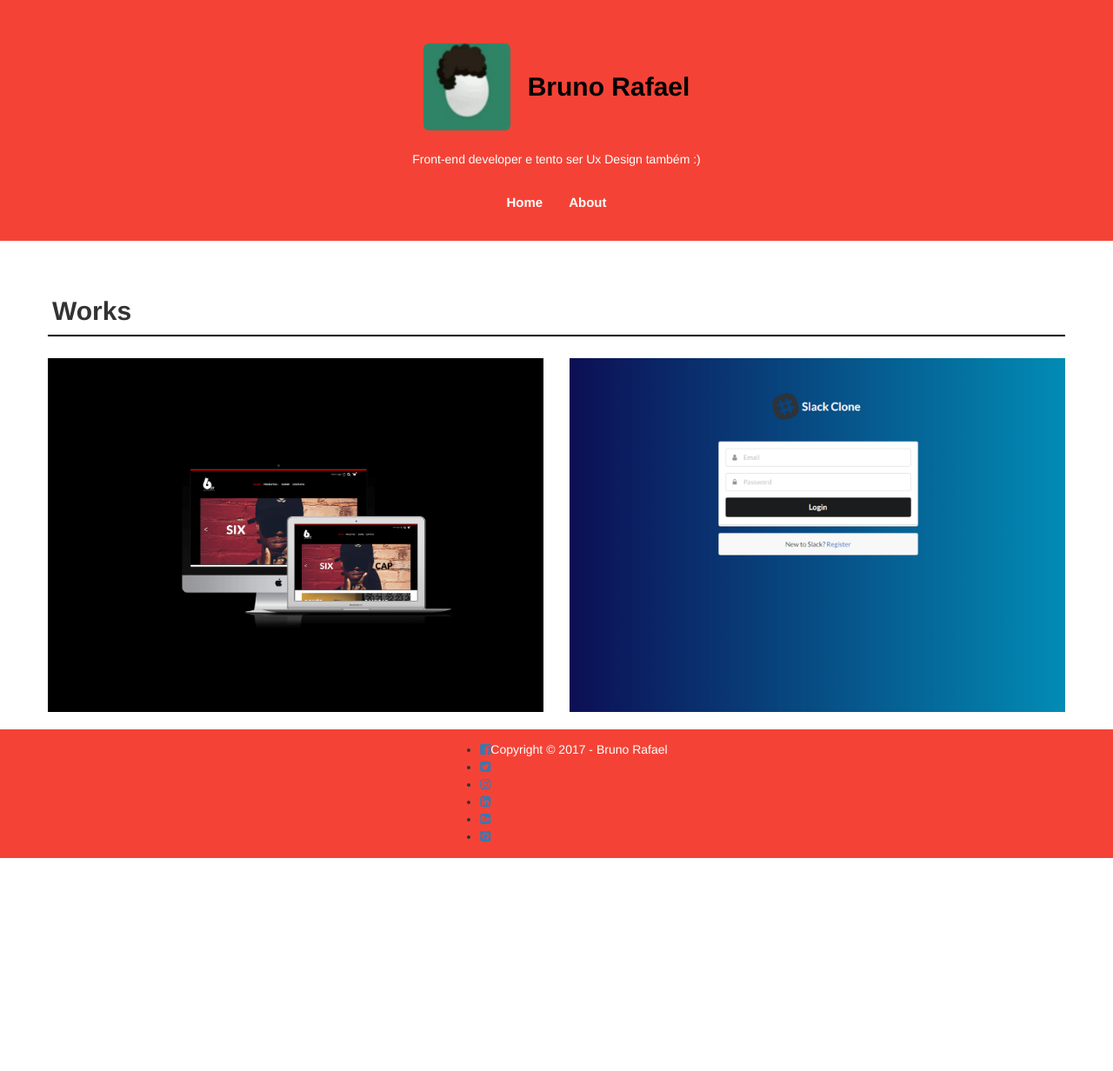
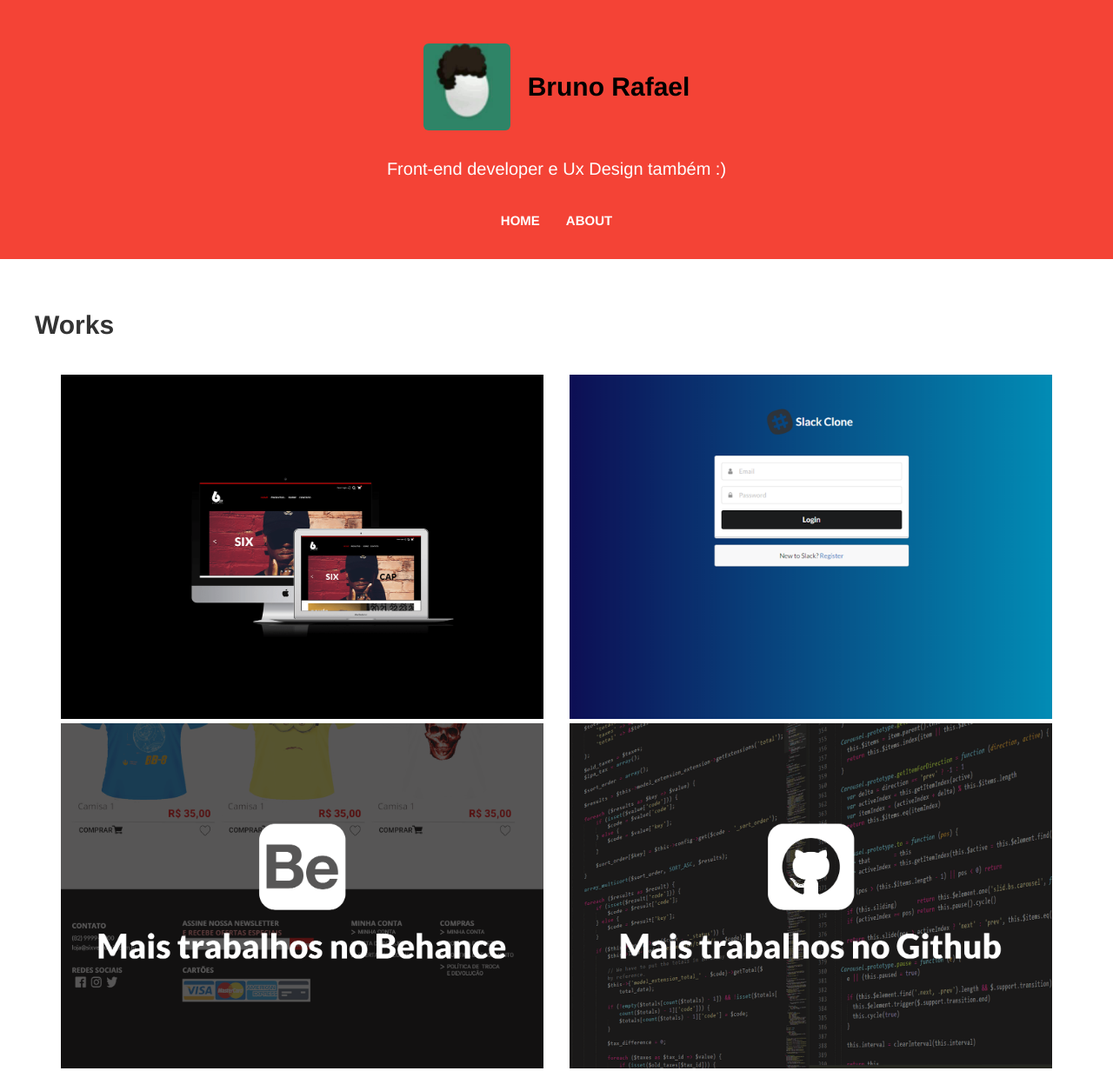
Before and after one commit to brunorafael8/brunorafael8.github.io, a website: page src/index.html in a window 1280 px wide. Shown: the top 1232 px of the page at 87% size. Before the commit the page ends 987 px from the top, so only its background shows below. Drawn offline with Linux system fonts and the light colour scheme.

Commit message:
index edit

```diff
--- a/src/index.html
+++ b/src/index.html
@@ -28,34 +28,42 @@
         <div class="header__img img-rounded"></div>
         <h1 class="header__title">Bruno Rafael</h1>
         </a>
-        <p class="header__text">Front-end developer e tento ser Ux Design também :)</p>
+        <p class="header__text">Front-end developer e Ux Design também :)</p>
     </header>
     <nav id="nav" class="container-fluid">
         <ul class="nav__list">
-            <li class="nav__list__item"><a href="/">Home</a></li>
-            <li class="nav__list__item"><a href="/about.html">About</a></li>
+            <li class="nav__list__item"><a href="/">HOME</a></li>
+            <li class="nav__list__item"><a href="/about.html">ABOUT</a></li>
         </ul>
     </nav>
-    <section id="works" class="container">
+    <section id="works" class="container-fluid">
         <h2 class="works__title">Works</h2>
-        <div class="row">
-            <div class="works__itens col-xs-12 col-md-6">
-                <a href="./six.html"><img src="./img/six.png" class="img-responsive" alt="Responsive image"></a>
-            </div>
-            <div class="works__itens col-xs-12 col-md-6">
-                <a href="./slack.html"><img src="./img/slack.png" class="img-responsive" alt="Responsive image"></a>
+        <div class="container">
+            <div class="row">
+                <div class="works__itens col-xs-12 col-md-6">
+                    <a href="https://www.behance.net/gallery/52920437/Six-Vestuario" target="_blank" rel="noopener"><img src="./img/six.png" class="img-responsive" alt="Responsive image"></a>
+                </div>
+                <div class="works__itens col-xs-12 col-md-6">
+                    <a href="https://github.com/brunorafael8/Slack-Clone" target="_blank" rel="noopener"><img src="./img/slack.png" class="img-responsive" alt="Responsive image"></a>
+                </div>
+                <div class="works__itens col-xs-12 col-md-6">
+                    <a href="https://www.behance.net/brunorafael8" target="_blank" rel="noopener"><img src="./img/be.png" class="img-responsive" alt="Responsive image"></a>
+                </div>
+                <div class="works__itens col-xs-12 col-md-6">
+                    <a href="https://github.com/brunorafael8/" target="_blank" rel="noopener"><img src="./img/git.png" class="img-responsive" alt="Responsive image"></a>
+                </div>
             </div>
         </div>
     </section>
     <footer id="footer" class="container-fluid" >
-        <ul class="nav__social-list">
-                <li class="nav__social-list__item"><a name="facebook" href="https://www.facebook.com/brunorafaell8" target="_blank" rel="noopener"><i class="fa fa-facebook-official" aria-hidden="true"></i></a></li>
-                <li class="nav__social-list__item"><a name="twitter" href="https://twitter.com/brunorafaell8" target="_blank" rel="noopener"><i class="fa fa-twitter-square" aria-hidden="true"></i></a></li>
-                <li class="nav__social-list__item"><a name="instagram" href="https://www.instagram.com/brunorafaell8/" target="_blank" rel="noopener"><i class="fa fa-instagram" aria-hidden="true"></i></a></li>
-                <li class="nav__social-list__item"><a name="linkedin" href="https://www.linkedin.com/in/brunorafael8/" target="_blank" rel="noopener"><i class="fa fa-linkedin-square" aria-hidden="true"></i></a></li>
-                <li class="nav__social-list__item"><a name="behance" href="https://www.behance.net/brunorafael8" target="_blank" rel="noopener"><i class="fa fa-behance-square" aria-hidden="true"></i></a></li>
-                <li class="nav__social-list__item"><a name="github" href="https://github.com/brunorafael8" target="_blank" rel="noopener"><i class="fa fa-github-square" aria-hidden="true"></i></a></li>
-            </ul>
+        <ul class="footer__social-list">
+                <li class="footer__social-list__item"><a name="facebook" href="https://www.facebook.com/brunorafaell8" target="_blank" rel="noopener"><i class="fa fa-facebook-official" aria-hidden="true"></i></a></li>
+                <li class="footer__social-list__item"><a name="twitter" href="https://twitter.com/brunorafaell8" target="_blank" rel="noopener"><i class="fa fa-twitter-square" aria-hidden="true"></i></a></li>
+                <li class="footer__social-list__item"><a name="instagram" href="https://www.instagram.com/brunorafaell8/" target="_blank" rel="noopener"><i class="fa fa-instagram" aria-hidden="true"></i></a></li>
+                <li class="footer__social-list__item"><a name="linkedin" href="https://www.linkedin.com/in/brunorafael8/" target="_blank" rel="noopener"><i class="fa fa-linkedin-square" aria-hidden="true"></i></a></li>
+                <li class="footer__social-list__item"><a name="behance" href="https://www.behance.net/brunorafael8" target="_blank" rel="noopener"><i class="fa fa-behance-square" aria-hidden="true"></i></a></li>
+                <li class="footer__social-list__item"><a name="github" href="https://github.com/brunorafael8" target="_blank" rel="noopener"><i class="fa fa-github-square" aria-hidden="true"></i></a></li>
+        </ul>
         <p class="footer__cc">Copyright © 2017 - Bruno Rafael</p>
     </footer>
     <script src="js/vendors/bootstrap/bootstrap.min.js"></script>
--- a/src/sass/_footer.scss
+++ b/src/sass/_footer.scss
@@ -3,9 +3,22 @@
     margin: 20px 0 0 0;
     display: flex;
     justify-content: center;
+    align-items: center;
     background-color: #F44336;
     .footer__cc{
         text-align: center;
         color: #fff;
     }
+    .footer__social-list{
+        display: flex;
+        list-style: none;
+        padding-right: 10px;
+        .footer__social-list__item {
+            padding-right: 10px;
+            font-size: 20px;
+            i{
+              color: #fff;
+            }
+        }
+    }
 }
--- a/src/sass/_header.scss
+++ b/src/sass/_header.scss
@@ -27,6 +27,8 @@
     .header__text{
         padding: 10px 0 0 0;
         color: #fff;
+        font-size: 20px;
+        text-align: center;
     }
 }
 #nav{
--- a/src/sass/_works.scss
+++ b/src/sass/_works.scss
@@ -3,13 +3,10 @@
     display: flex;
     flex-direction: column;
     .works__title{
-        padding: 5px;
+        padding: 0 0 5px 40px;
         font-size: 30px;
-        border-bottom: solid #000;
-        border-bottom-width: 2px;
     }
-    .row{
-        .works__itens{
-        }
+    .works__itens{
+        margin-top: 5px;
     }
 }
--- a/src/sw.js
+++ b/src/sw.js
@@ -37,7 +37,7 @@
 /* eslint-disable indent, no-unused-vars, no-multiple-empty-lines, max-nested-callbacks, space-before-function-paren, quotes, comma-spacing */
 'use strict';
 
-var precacheConfig = [["/about.html","923f44c5f2f585adccbb07aa6d679180"],["/css/fonts/fontawesome-webfont.eot","674f50d287a8c48dc19ba404d20fe713"],["/css/fonts/fontawesome-webfont.svg","912ec66d7572ff821749319396470bde"],["/css/fonts/fontawesome-webfont.ttf","b06871f281fee6b241d60582ae9369b9"],["/css/fonts/fontawesome-webfont.woff","fee66e712a8a08eef5805a46892932ad"],["/css/style.css","7bdb3459f143c26e70ccfeb8a060470c"],["/css/vendors/FontAwesome/font-awesome.css","de965d7965387b61006ac22c54e6e79f"],["/css/vendors/plugins.css","3c963ee6cada4f5f2b2ba3a1a9586ecd"],["/img/foto.jpg","33860ef4c993444bffe30a8f318c42ee"],["/img/icons/android-icon-144x144.png","cf5d094a42de8365518e84e851b0473c"],["/img/icons/android-icon-192x192.png","aaa00d4bce6f310910aef13c9233cad8"],["/img/icons/apple-icon-120x120.png","758c6115c505084d536aa9d2c18df618"],["/img/icons/apple-icon-152x152.png","cfdfbc46a77f28759c8f28c2e80c16b2"],["/img/six.png","296f325aa5b3a36585fda443162f3ffb"],["/img/slack.png","a14a177dcff71da816ac192369351a05"],["/img/slack2.gif","60e099bf0c0e02543d1b0927a6af8c19"],["/index.html","6b161d49c67b96e0687c7194c5a0e207"],["/js/main.js","d41d8cd98f00b204e9800998ecf8427e"],["/js/vendors/bootstrap/bootstrap.min.js","0827a0bdcd9a917990eee461a77dd33e"],["/js/vendors/jquery/jquery-2.1.4.min.js","7a7b18606448bded22cd1cf48d4712cc"]];
+var precacheConfig = [["/about.html","7ef2c99bea990d999d85c5495c2bb8a9"],["/css/fonts/fontawesome-webfont.eot","674f50d287a8c48dc19ba404d20fe713"],["/css/fonts/fontawesome-webfont.svg","912ec66d7572ff821749319396470bde"],["/css/fonts/fontawesome-webfont.ttf","b06871f281fee6b241d60582ae9369b9"],["/css/fonts/fontawesome-webfont.woff","fee66e712a8a08eef5805a46892932ad"],["/css/style.css","b1a9b4d1c078f3e32156aedbb215d820"],["/css/vendors/FontAwesome/font-awesome.css","de965d7965387b61006ac22c54e6e79f"],["/css/vendors/plugins.css","3c963ee6cada4f5f2b2ba3a1a9586ecd"],["/img/be.png","6229ece3268ef3644ba4dc28d352aefa"],["/img/foto.jpg","33860ef4c993444bffe30a8f318c42ee"],["/img/git.png","9ad7258665ad9163ed5571289baac302"],["/img/icons/android-icon-144x144.png","cf5d094a42de8365518e84e851b0473c"],["/img/icons/android-icon-192x192.png","aaa00d4bce6f310910aef13c9233cad8"],["/img/icons/apple-icon-120x120.png","758c6115c505084d536aa9d2c18df618"],["/img/icons/apple-icon-152x152.png","cfdfbc46a77f28759c8f28c2e80c16b2"],["/img/six.png","296f325aa5b3a36585fda443162f3ffb"],["/img/slack.png","a14a177dcff71da816ac192369351a05"],["/img/slack2.gif","60e099bf0c0e02543d1b0927a6af8c19"],["/index.html","5aef2b27b4160aa1c319cce9dfdcd777"],["/js/main.js","d41d8cd98f00b204e9800998ecf8427e"],["/js/vendors/bootstrap/bootstrap.min.js","0827a0bdcd9a917990eee461a77dd33e"],["/js/vendors/jquery/jquery-2.1.4.min.js","7a7b18606448bded22cd1cf48d4712cc"]];
 var cacheName = 'sw-precache-v3--' + (self.registration ? self.registration.scope : '');
 
 
```
Also changed, not shown: src/about.html (+12 -4 lines), src/css/style.css, src/img/be.png (added), src/img/git.png (added).
